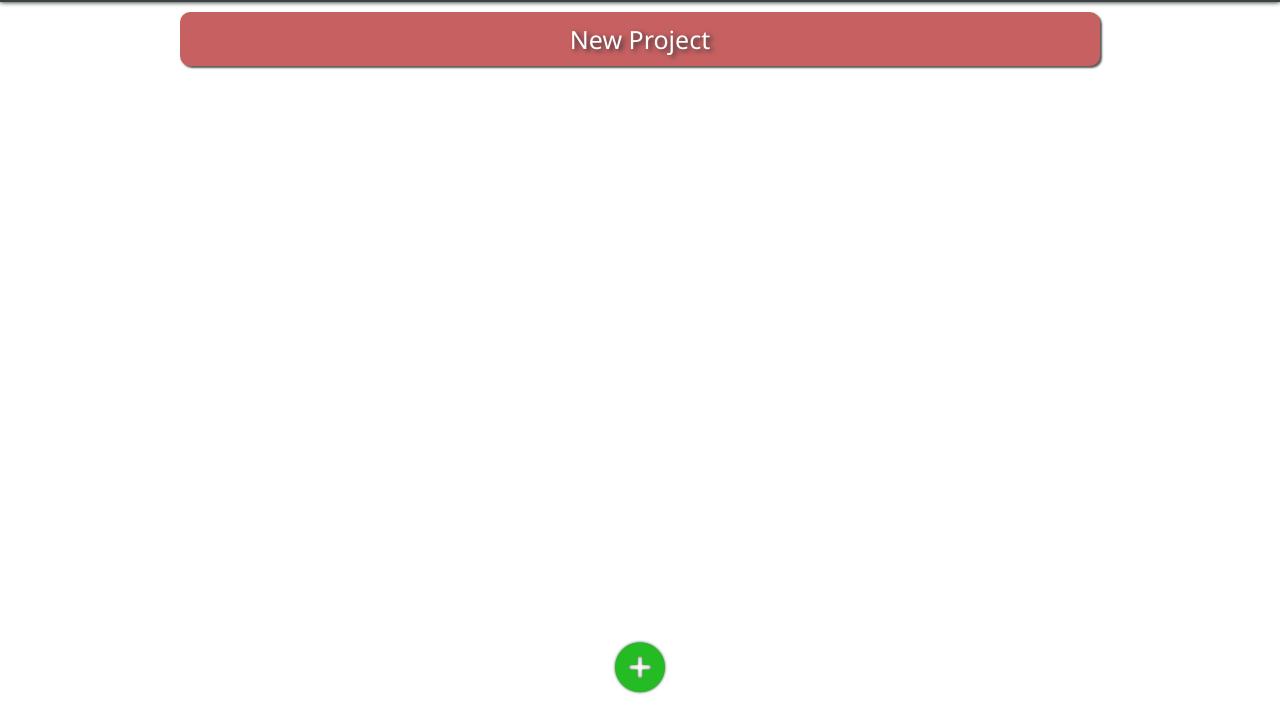
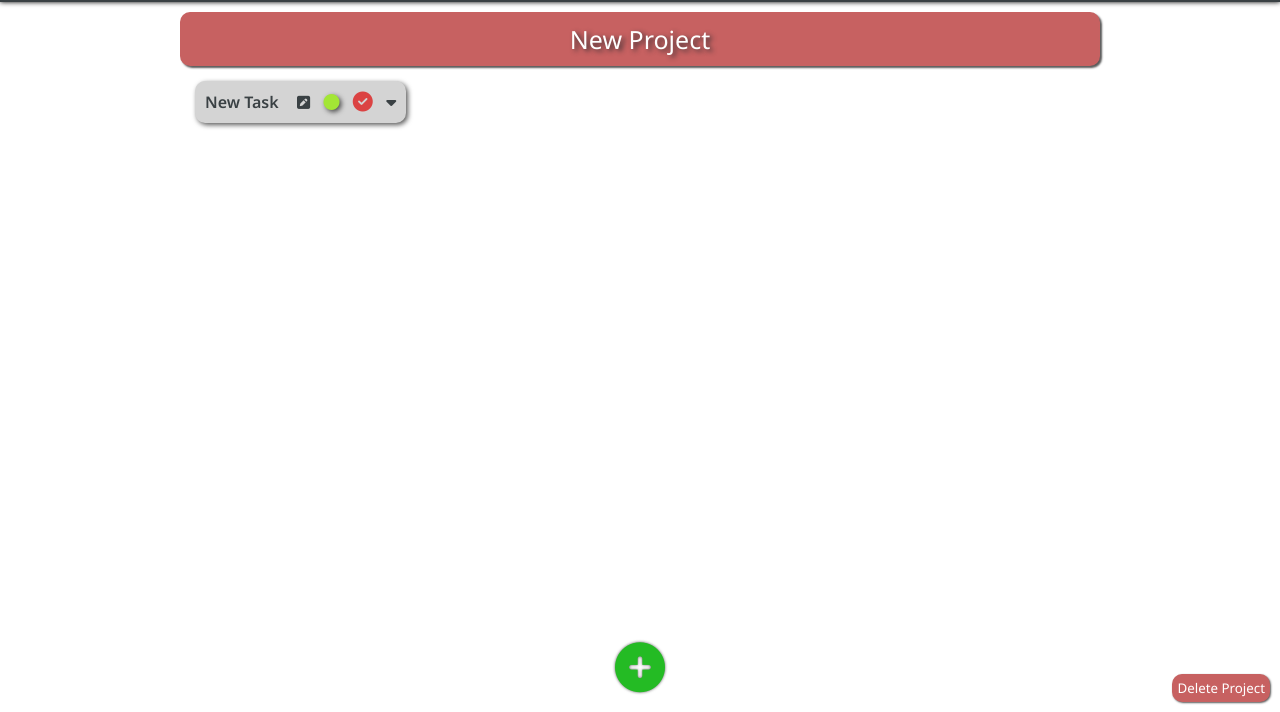
Before and after one commit to devin-hale/ToDoList, a website built with webpack: page dist/index.html in a window 1280 px wide. Both pictures are taken after a click on the icon 640 px from the left and 755 px from the top of the page. Shown: the part 88-800 px from the top of the page. Built offline with nearby package versions, Linux system fonts and the light colour scheme.

Commit message:
Pretty much fully functional.  But who knows.

```diff
--- a/src/DOM/Main Page/taskView.js
+++ b/src/DOM/Main Page/taskView.js
@@ -38,6 +38,26 @@ const taskViewRender = (loadedProj) => {
         localStorage.setItem('localProjectData', localPData );
     })
 
+    let deleteProjectButton = document.createElement('button');
+    deleteProjectButton.id = 'deleteProject';
+    deleteProjectButton.type = 'button';
+    deleteProjectButton.innerHTML = 'Delete Project';
+    taskView.appendChild(deleteProjectButton);
+
+    deleteProjectButton.addEventListener('click', () => {
+        if (Project.getPLib().length == 1) {console.log('Cannot Delete Project when One Remains.'); return;}
+        const currentProj = Project.getPLib().indexOf(Project.getPLib()[Project.getCurrentProject()-1]);
+        document.getElementById('taskView').remove();
+        document.getElementById(`${Project.getPLib()[Project.getCurrentProject()-1].pId}`).remove();
+        Project.getPLib().splice(currentProj, 1);
+        Project.currentProject = Project.getPLib()[0].pId;
+        taskViewRender(Project.getPLib()[0]);
+        const localPData = JSON.stringify(Project.getPLib());
+        localStorage.setItem('localProjectData', localPData );
+        localStorage.setItem('currentProject', Project.currentProject);
+
+    })
+
 };
 
 export default taskViewRender;
--- a/src/LOGIC/controller.js
+++ b/src/LOGIC/controller.js
@@ -4,7 +4,7 @@ import {navRender, navItemRender, newProjectButton} from '../DOM/navMenu';
 import renderMainView from '../DOM/Main Page/mainView';
 
 const findLocal = () => {
-    if (localStorage.getItem('localProjectData')) {
+    if (localStorage.getItem('localProjectData') && JSON.parse(localStorage.getItem('localProjectData')).length > 0) {
         console.log('Local data found.');
         return true;
     }
@@ -24,6 +24,7 @@ const loadLocal = () => {
         })
 
     const loadedCurrentProject = JSON.parse(localStorage.getItem('currentProject'));
+    console.log(loadedCurrentProject)
     Project.writeCurrentProject(loadedCurrentProject);
 
 
@@ -33,6 +34,7 @@ const loadLocal = () => {
 const initialRender = () => {
     if (findLocal()) {
         loadLocal();
+        console.log(Project.getCurrentProject());
         renderHeader();
         navRender();
         let loadedProj = Project.getPLib()[Project.getCurrentProject()-1];
@@ -47,13 +49,14 @@ const initialRender = () => {
     Project.pushPLib(new Project('New Project'))
     let loadedProj = Project.getPLib()[0]
     Project.getPLib().forEach( object => navItemRender(object));
+    Project.currentProject = 1;
     newProjectButton(loadedProj);
     renderMainView(loadedProj);
 
     console.log(Project.getPLib());
     localStorage.setItem('localProjectData', JSON.stringify(Project.getPLib()));
     localStorage.setItem('pLibraryIndex', Project.pLibraryIndex);
-    localStorage.setItem('currentProject', Project.getCurrentProject()+1);
+    localStorage.setItem('currentProject', Project.getCurrentProject());
 }
 
 export default initialRender
--- a/src/style.css
+++ b/src/style.css
@@ -382,3 +382,23 @@ textarea {
 #addTask:active {
     font-size: 49px;
 }
+
+#deleteProject {
+    border: 0px;
+    font-family: 'Noto Sans', 'sans serif';
+    background-color: rgb(199, 97, 97);
+    color: white;
+    padding: 5px;
+    border-radius: 10px;
+    box-shadow: 1px 1px 2px rgba(0, 0, 0, 0.651);
+    cursor: pointer;
+    position: fixed;
+    bottom: 10px;
+    right: 10px;
+    transition: .1s;
+}
+
+#deleteProject:hover {
+    background-color: rgb(247, 136, 136);
+    transition: .1s;
+}
```
Also changed, not shown: dist/main.js.
